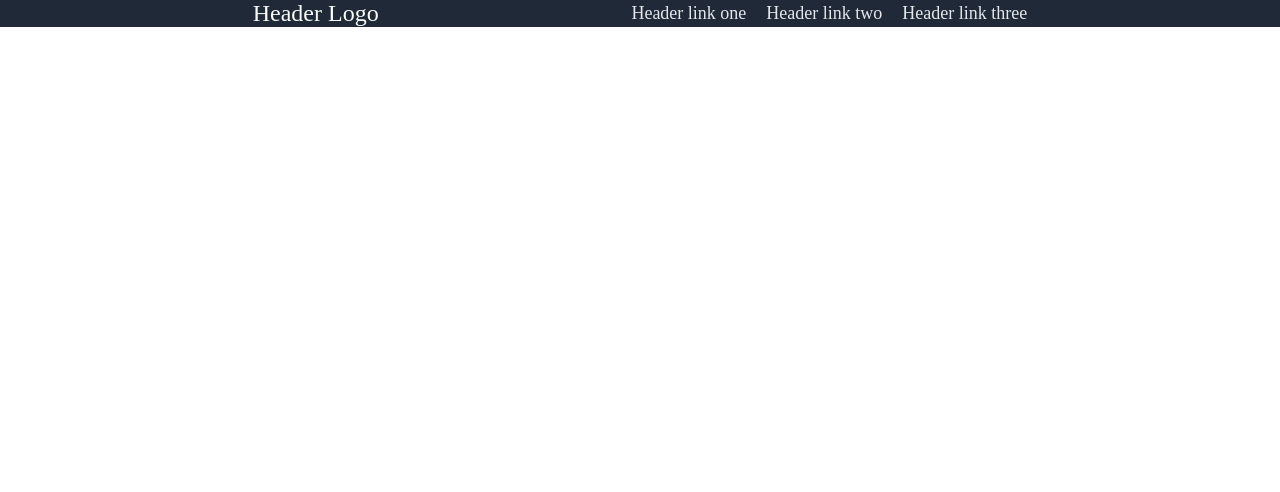
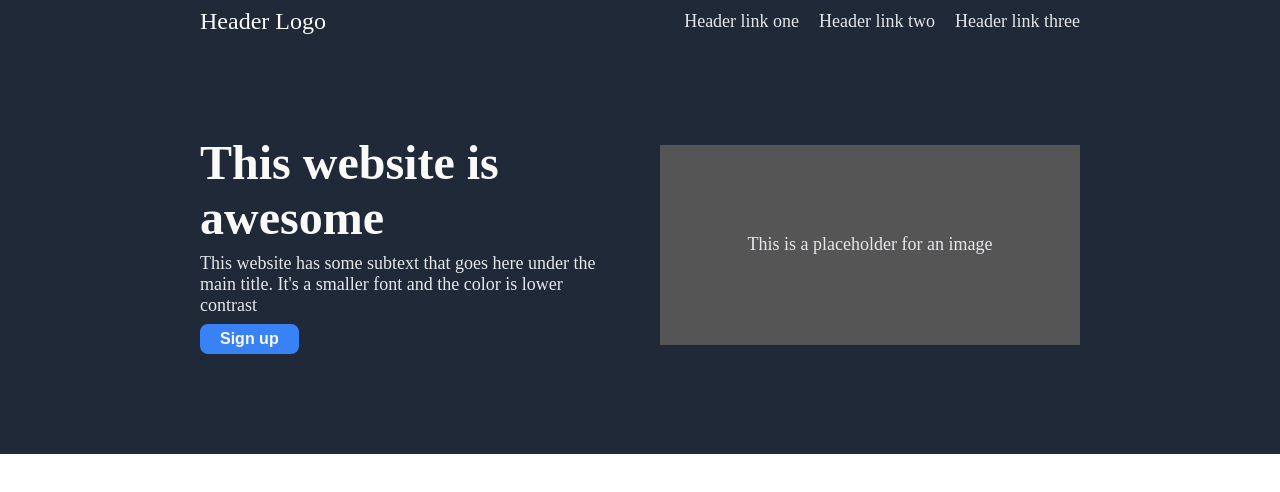
Before and after one commit to marcosppc/landing_page, a plain HTML site: page index.html in a window 1280 px wide. Drawn offline with Linux system fonts and the light colour scheme.

Commit message:
Remake the first section Unify the header and the first block of content Now, both are in the hero div

```diff
--- a/index.html
+++ b/index.html
@@ -7,6 +7,9 @@
     <link rel="stylesheet" href="style.css">
 </head>
 <body>
+
+    <div class="hero">
+
         <header class="header">
             <div class="logo">Header Logo</div>
                 <div class="links">
@@ -15,5 +18,17 @@
                 <div class="link-three"><a href="www.google.com" >Header link three</a></div>
             </div>
         </header>
+
+        <div class="info">
+            <div class="text">
+                <div class="main-text">This website is awesome</div>
+                <div class="secondary-text">This website has some subtext that goes here under the main title. It's a smaller font and the color is lower contrast</div>
+                <button>Sign up</button>
+            </div>
+            <div class="image">This is a placeholder for an image</div>
+        </div>
+
+    </div>
+
 </body>
 </html>
--- a/style.css
+++ b/style.css
@@ -1,5 +1,4 @@
 /* Body */
-/* Reset margin and padding, beside makin the Body flex and border-box */
 
 body {
     display: flex;
@@ -10,18 +9,28 @@ body {
 }
 
 
+/* Hero */
+
+.hero {
+    display: flex;
+    flex-direction: column;
+    background-color: #1f2937;
+    padding: 8px 200px 100px;
+}
+
 /* Header */
 
 .header {
     display: flex;
-    justify-content: space-evenly;
+    justify-content: space-between;
     align-items: center;
-    background-color: #1f2937;
+    padding-bottom: 100px;
 }
 
 .logo {
     font-size: 24px;
     color: #f9faf8;
+    flex-grow: 1;
 }
 
 .links {
@@ -29,9 +38,61 @@ body {
     font-size: 18px;
     color: #e5e7eb;
     gap: 20px;
+    flex-grow: 1;
+    justify-content: flex-end;
 }
 
 a {
     all: unset;
     cursor: pointer;
 }
+
+/* First block */
+
+.info {
+    display: flex;
+    justify-content: space-between;
+    align-items: center;
+    gap: 40px;
+}
+
+.text, .image {
+    display: flex;
+    flex-shrink: 1;
+    flex-direction: column;
+    width: 50%;
+    min-height: 200px;
+}
+
+.image {
+    display: flex;
+    justify-content: center;
+    align-items: center;
+    font-size: 18px;
+    color: #e5e7eb;
+    background-color: rgb(85, 85, 85)
+}
+
+.main-text {
+    font-size: 48px;
+    font-weight: bolder;
+    color: #f9faf8;
+    margin-bottom: 8px;
+}
+
+.secondary-text {
+    font-size: 18px;
+    color: #e5e7eb;
+    margin-bottom: 8px;
+}
+
+button {
+    background-color: #3882f6;
+    color: #f9f9f9;
+    font-size: 16px;
+    font-weight: bold;
+    border-style: none;
+    border-radius: 8px;
+    padding: 6px 20px;
+    align-self: flex-start;
+}
```
Lines whose indentation alone changed are shown as unchanged.
